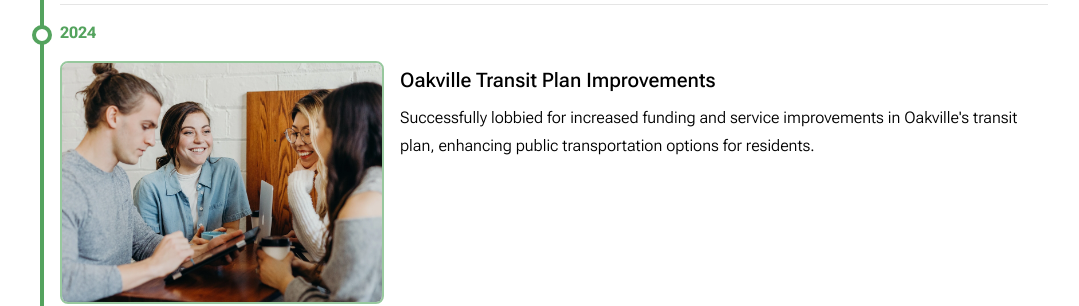
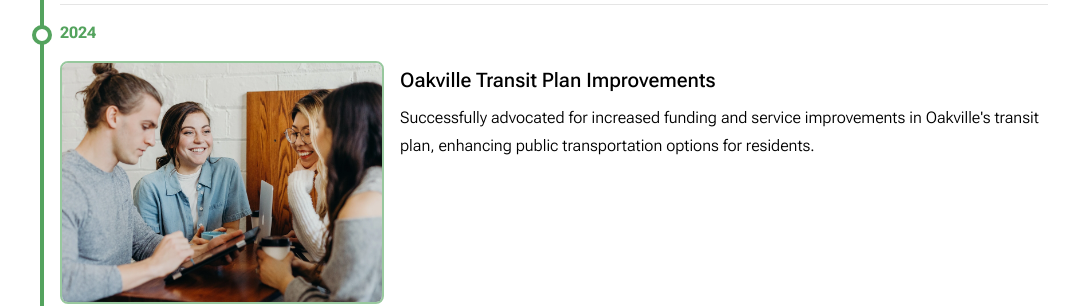
Before and after one commit to Safe-Streets-Halton/safe-streets-halton.github.io, a Jekyll site: the page built from about.html, in a window 1280 px wide and 1400 px high, scrolled down 1882 px. Shown: the part 152-458 px from the top of the window, without its empty margins (84-1163 px from the left). Built offline with Jekyll 4.4.1, drawn with Linux system fonts in a browser that asks for light colours; some of the changed text lies outside the part shown.

Commit message:
Changed wording from "lobbied" to "advocated" for

```diff
--- a/_data/impact.yml
+++ b/_data/impact.yml
@@ -25,7 +25,7 @@
   image: /assets/member.webp
 - title: Oakville Transit Plan Improvements
   content: |
-    Successfully lobbied for increased funding and service improvements in Oakville's transit plan, enhancing public transportation options for residents.
+    Successfully advocated for increased funding and service improvements in Oakville's transit plan, enhancing public transportation options for residents.
   year: 2024
   date: 2024-11-01
   image: /assets/member.webp
@@ -50,7 +50,7 @@
   image: /assets/member.webp
 - title: Secured Sidewalks for Bromley Road
   content: |
-    Successfully lobbied Burlington city council to include sidewalks in the Bromley Road reconstruction project, enhancing pedestrian safety in the area.
+    Successfully convinced Burlington city council to include sidewalks in the Bromley Road reconstruction project, enhancing pedestrian safety in the area.
   year: 2024
   date: 2024-01-12
   image: /assets/member.webp
```
